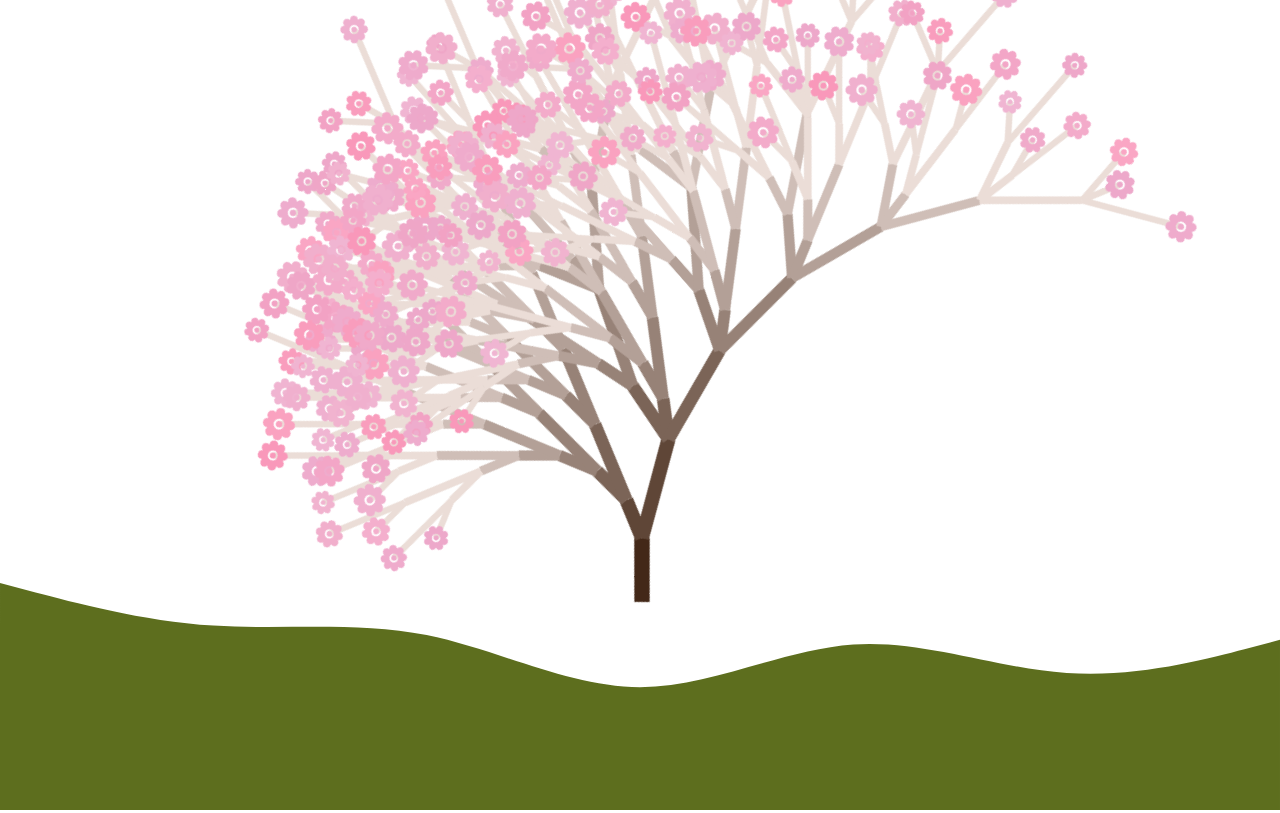
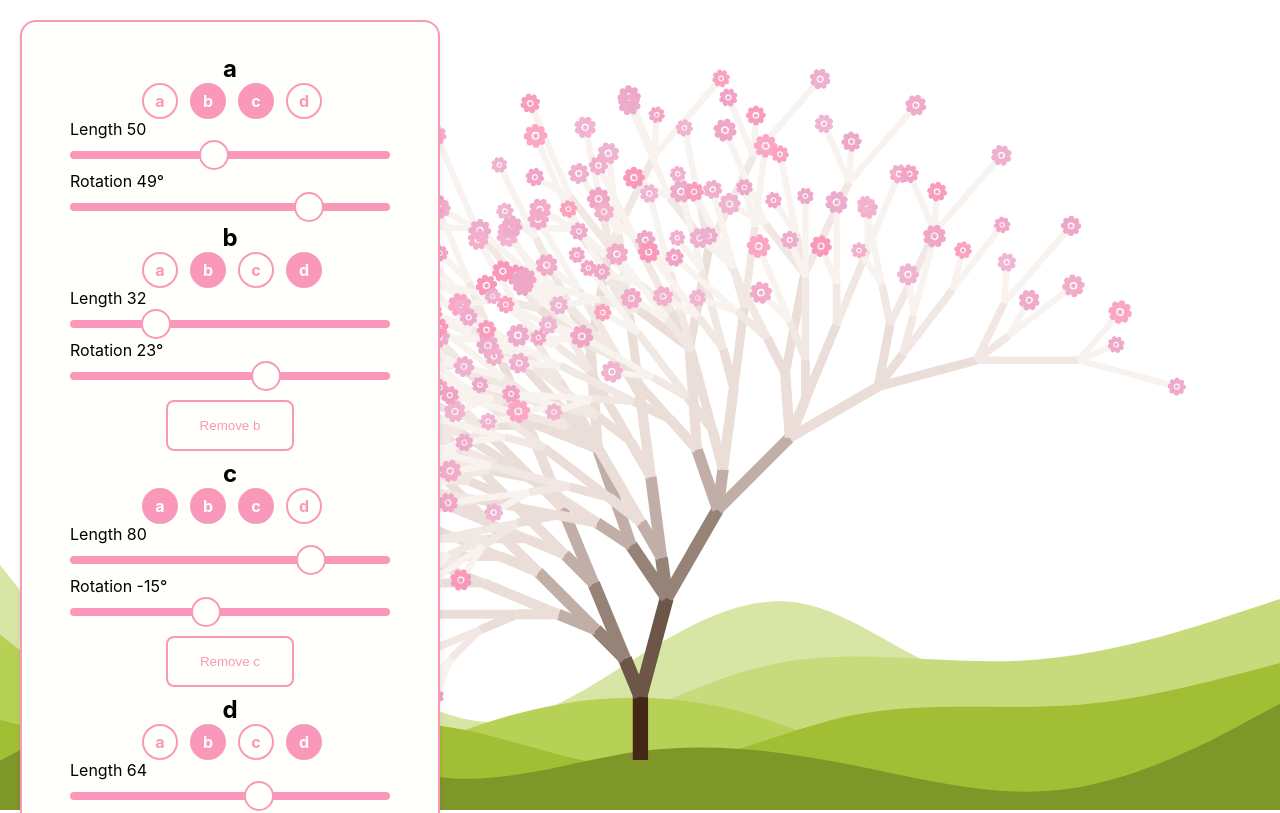
Before and after one commit to domtronn/dc-trees, a Next.js app: page / in a window 1280 px wide. Shown: the top 813 px of the page. Built offline with nearby package versions, Linux system fonts and the light colour scheme.

Commit message:
Centre the tree on desktop using bounding boxes

```diff
--- /dev/null
+++ b/components/bank.jsx
@@ -0,0 +1,69 @@
+/** @jsx jsx */
+import { jsx } from '@emotion/core'
+import palette from '../utils/palette'
+
+import { lighten } from 'polished'
+
+const Hill = ({
+  offset = 0,
+  layer = 0,
+  d
+}) => (
+  <path
+    style={{ transform: `translateY(${offset}px)` }}
+    fill={lighten(0.1 * layer, palette.grass)}
+    fillOpacity='1'
+    d={d}
+  />
+)
+
+const paths = [
+  'M0,160L30,160C60,160,120,160,180,170.7C240,181,300,203,360,186.7C420,171,480,117,540,106.7C600,96,660,128,720,165.3C780,203,840,245,900,240C960,235,1020,181,1080,181.3C1140,181,1200,235,1260,224C1320,213,1380,139,1410,101.3L1440,64L1440,320L1410,320C1380,320,1320,320,1260,320C1200,320,1140,320,1080,320C1020,320,960,320,900,320C840,320,780,320,720,320C660,320,600,320,540,320C480,320,420,320,360,320C300,320,240,320,180,320C120,320,60,320,30,320L0,320Z',
+  'M0,256L48,261.3C96,267,192,277,288,250.7C384,224,480,160,576,128C672,96,768,96,864,122.7C960,149,1056,203,1152,192C1248,181,1344,107,1392,69.3L1440,32L1440,320L1392,320C1344,320,1248,320,1152,320C1056,320,960,320,864,320C768,320,672,320,576,320C480,320,384,320,288,320C192,320,96,320,48,320L0,320Z',
+  'M0,32L48,48C96,64,192,96,288,101.3C384,107,480,85,576,106.7C672,128,768,192,864,208C960,224,1056,192,1152,192C1248,192,1344,224,1392,240L1440,256L1440,320L1392,320C1344,320,1248,320,1152,320C1056,320,960,320,864,320C768,320,672,320,576,320C480,320,384,320,288,320C192,320,96,320,48,320L0,320Z'
+]
+
+export default function GrassBank () {
+  return (
+    <svg
+      style={{
+        transform: 'scaleX(-1)',
+        position: 'fixed',
+        bottom: -10
+      }}
+      xmlns='http://www.w3.org/2000/svg' viewBox='0 0 1440 320'
+    >
+
+      <Hill
+        offset={-20}
+        layer={5}
+        d={paths[0]}
+      />
+
+      <Hill
+        offset={50}
+        layer={4}
+        d={paths[2]}
+      />
+
+      <Hill
+        offset={90}
+        layer={3}
+        d={paths[1]}
+      />
+
+      <Hill
+        offset={90}
+        layer={2}
+        d='M0,64L40,74.7C80,85,160,107,240,112C320,117,400,107,480,122.7C560,139,640,181,720,181.3C800,181,880,139,960,133.3C1040,128,1120,160,1200,165.3C1280,171,1360,149,1400,138.7L1440,128L1440,320L1400,320C1360,320,1280,320,1200,320C1120,320,1040,320,960,320C880,320,800,320,720,320C640,320,560,320,480,320C400,320,320,320,240,320C160,320,80,320,40,320L0,320Z'
+      />
+
+      <Hill
+        offset={40}
+        layer={1}
+        d='M0,160L40,181.3C80,203,160,245,240,256C320,267,400,245,480,229.3C560,213,640,203,720,213.3C800,224,880,256,960,240C1040,224,1120,160,1200,149.3C1280,139,1360,181,1400,202.7L1440,224L1440,320L1400,320C1360,320,1280,320,1200,320C1120,320,1040,320,960,320C880,320,800,320,720,320C640,320,560,320,480,320C400,320,320,320,240,320C160,320,80,320,40,320L0,320Z'
+      />
+
+    </svg>
+  )
+}
--- a/components/tree.jsx
+++ b/components/tree.jsx
@@ -2,13 +2,15 @@
 import { jsx } from '@emotion/core'
 import { mix } from 'polished'
 import palette from '../utils/palette'
+
+const DEBUG_SVG = false
 
 const col = (s, m, e, limit = 7) => (i, arr) => {
   return i < limit
     ? mix(i / (limit - 1), m, s)
     : mix((i - limit) / (arr.length - limit), e, m)
 }
-const treecol = col(palette.wood, palette.branch, palette.white, 7)
+const treecol = col(palette.wood, palette.branch, palette.white, 5)
 
 export default function Tree ({
   data = [],
@@ -16,20 +18,52 @@ export default function Tree ({
   animate = false,
   rotation = 0,
   width = 20,
+  size: [sx, sy] = [0, 0],
   children
 }) {
   return (
     <svg
       id='tree'
-      className={`tree ${debug ? 'debug' : ''} ${animate ? 'animate' : ''}`} viewBox='0 0 2000 2000'
+      className={`tree ${debug ? 'debug' : ''} ${animate ? 'animate' : ''}`}
+      viewBox={`${1000 - (sx / 2)} ${1000 - (sy / 2)} ${sx} ${sy}`}
       style={{
-        opacity: 0,
-        border: '2px solid black',
-        transform: `rotate(${rotation}rad)`,
-        marginLeft: '-50vw',
-        width: '200vw',
-        /* marginTop: -((2000 - (outerBox[1][1] - outerBox[1][0])) / 2) */
-        marginTop: '-85vh'
+        height: 'calc(100vh - 80px)',
+        padding: 40,
+        display: 'flex',
+        margin: '0 auto',
+        opacity: 0
+      }}
+    >
+
+      {DEBUG_SVG && (
+        <>
+          <path
+            d='M0,1000L2000,1000'
+            stroke='red'
+            strokeWidth={2}
+          />
+          <path
+            d='M1000,0L1000,2000'
+            stroke='red'
+            strokeWidth={2}
+          />
+
+          <rect
+            x={1000 - (sx / 2)}
+            y={1000 - (sy / 2)}
+            width={sx}
+            height={sy}
+            stroke='green'
+            fill='none'
+            strokWidth={2}
+          />
+        </>
+      )}
+
+      <g
+        style={{
+          transformOrigin: `1000px 1000px`,
+          transform: `translate(${0}px, ${(sy / 2)}px) rotate(${rotation}rad)`
         }}
       >
         {
@@ -66,6 +100,7 @@ export default function Tree ({
         }
 
         {children}
+      </g>
     </svg>
   )
 }
--- a/pages/index.js
+++ b/pages/index.js
@@ -28,6 +28,7 @@ import { Checkbox } from '../components/checkbox'
 import { MeasureRender } from '../components/measure'
 import Tree from '../components/tree'
 import Flowers from '../components/flowers'
+import Bank from '../components/bank'
 
 const growthFunctions = {
   linear: (layers) => (len, layer) => len - (layer * (len / (2 * layers))),
@@ -80,8 +81,7 @@ const Home = ({
   grammar: _grammar,
   layers: _layers = 9,
   flowerId: _flowerId = 1,
-  flowerMin: _flowerMin = 20,
-  flowerMax: _flowerMax = 28,
+  flowerSize: _flowerSize = 20,
   trunkWidth: _trunkWidth = 12,
   start = 'a'
 }) => {
@@ -89,8 +89,7 @@ const Home = ({
   const [grammar, setGrammar] = useState(_grammar)
   const [layers, setLayers] = useState(_layers)
   const [flowerId, setFlowerId] = useState(_flowerId)
-  const [flowerMin, setFlowerMin] = useState(_flowerMin)
-  const [flowerMax, setFlowerMax] = useState(_flowerMax)
+  const [flowerSize, setFlowerSize] = useState(_flowerSize)
   const [trunkWidth, setTrunkWidth] = useState(_trunkWidth)
   const [growth, setGrowth] = useState('static')
 
@@ -107,6 +106,7 @@ const Home = ({
     growthFunctions[growth](layers)
   )
 
+  const boundingBox = boundingRect(data, grammar[start].rotation, [1000, 1000])
   const animationHandlers = {
     onStart: _ => setAnim(true), onEnd: _ => setAnim(false)
   }
@@ -115,8 +115,7 @@ const Home = ({
     grammar,
     layers,
     flowerId,
-    flowerMin,
-    flowerMax,
+    flowerSize,
     trunkWidth
   }
 
@@ -142,7 +141,7 @@ const Home = ({
         }}
       />
 
-      {visible && (
+      {true && (
         <Card>
           <Controls
             start={start}
@@ -195,21 +194,11 @@ const Home = ({
           <Range
             type='range'
             label='Minimum flower size'
-            min={5}
-            max={flowerMax}
+            min={0}
+            max={40}
             step={1}
-            value={flowerMin}
-            onChange={e => setFlowerMin(+e.target.value)}
-          />
-
-          <Range
-            label='Maximum flower size'
-            type='range'
-            min={flowerMin + 1}
-            max={flowerMin + 20}
-            step={1}
-            value={flowerMax}
-            onChange={e => setFlowerMax(+e.target.value)}
+            value={flowerSize}
+            onChange={e => setFlowerSize(+e.target.value)}
           />
 
           <div css={css`text-align: center;`}>
@@ -320,30 +309,20 @@ const Home = ({
               debug={debug}
               animate={anim}
               rotation={grammar[start].rotation}
+              size={[boundingBox.x, boundingBox.y]}
               width={trunkWidth}
             >
               <Flowers
                 data={data}
                 id={flowerId}
-                size={[flowerMin, flowerMax]}
+                size={[Math.max(0, flowerSize - flowerSize / 3), flowerSize]}
                 animate={anim}
                 rotation={grammar[start].rotation}
               />
             </Tree>
+            <Bank />
           </MeasureRender>
         </div>
-
-        <svg
-          style={{
-            position: 'fixed',
-            bottom: -10
-          }}
-          xmlns='http://www.w3.org/2000/svg' viewBox='0 0 1440 320'>
-          <path
-            fill={palette.grass}
-            d='M0,64L40,74.7C80,85,160,107,240,112C320,117,400,107,480,122.7C560,139,640,181,720,181.3C800,181,880,139,960,133.3C1040,128,1120,160,1200,165.3C1280,171,1360,149,1400,138.7L1440,128L1440,320L1400,320C1360,320,1280,320,1200,320C1120,320,1040,320,960,320C880,320,800,320,720,320C640,320,560,320,480,320C400,320,320,320,240,320C160,320,80,320,40,320L0,320Z'
-          />
-        </svg>
 
       </div>
     </>
--- a/utils/bounding-box.js
+++ b/utils/bounding-box.js
@@ -1,43 +1,33 @@
+const { min, max, cos, sin } = Math
+const toRect = ([[x0, x1], [y0, y1]]) => ({
+  x0, x1, x: x1 - x0,
+  y0, y1, y: y1 - y0,
+  cx: x0 + ((x1 - x0) / 2),
+  cy: y0 + ((y1 - y0) / 2)
+})
+
+
 export const boundingRect = (data, theta, [x0, y0]) => {
-  const [ innerX, innerY ] = data
-        .reduce((acc, it) => acc.concat(it), [])
-        .reduce(([x, y], { start, end }) => [
-          [
-            Math.min(Math.min(start[0], end[0]), x[0]),
-            Math.max(Math.max(start[0], end[0]), x[1])
-          ],
-          [
-            Math.min(Math.min(start[1], end[1]), y[0]),
-            Math.max(Math.max(start[1], end[1]), y[1])
-          ]
-        ], [[Infinity, -Infinity], [Infinity, -Infinity]])
+  return toRect(
+    data
+      .reduce((acc, it) => acc.concat(it), [])
+      .reduce(([x, y], { start, end }) => {
+        const [sx, sy] = start
+        const [ex, ey] = end
 
-  const innerPoints = [
-    [innerX[0], innerY[0]],
-    [innerX[1], innerY[1]],
-    [innerX[0], innerY[1]],
-    [innerX[1], innerY[0]],
-  ]
+        const _sx = cos(theta) + (sx - x0) - sin(theta) * (sy - y0) + x0
+        const _sy = sin(theta) + (sx - x0) + cos(theta) * (sy - y0) + y0
+        const _ex = cos(theta) + (ex - x0) - sin(theta) * (ey - y0) + x0
+        const _ey = sin(theta) + (ex - x0) + cos(theta) * (ey - y0) + y0
 
-  const outerRect = innerPoints
-        .map(([x, y]) => [
-          x0 + (x - x0) * Math.cos(theta) + (y - y0) * Math.sin(theta),
-          y0 + (x - x0) * Math.sin(theta) + (y - y0) * Math.cos(theta)
-        ])
-        .reduce(([x, y], [x_, y_]) => [
-          [
-            Math.min(x_, x[0]),
-            Math.max(x_, x[1])
-          ],
-          [
-            Math.min(y_, y[0]),
-            Math.max(y_, y[1])
-          ]
-        ], [[Infinity, -Infinity], [Infinity, -Infinity]])
-
-  return [
-    [innerX, innerY],
-    outerRect
-  ]
-
+        return [[
+          min(min(_sx, _ex), x[0]),
+          max(max(_sx, _ex), x[1])
+        ],
+                [
+                  min(min(_sy, _ey), y[0]),
+                  max(min(_sy, _ey), y[1])
+                ]]
+      }, [[Infinity, -Infinity], [Infinity, -Infinity]])
+  )
 }
```
Also changed, not shown: utils/palette.js (+10 -0 lines). Lines whose indentation alone changed are shown as unchanged.
